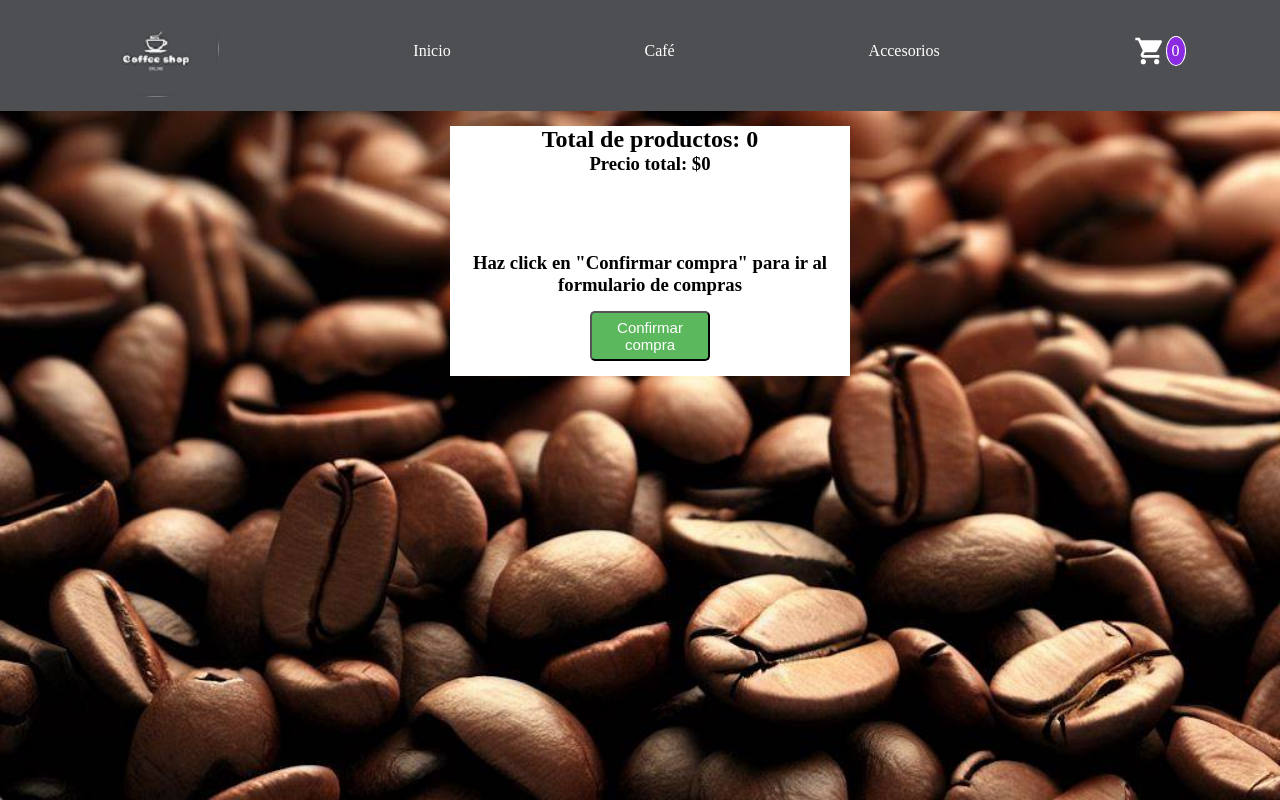
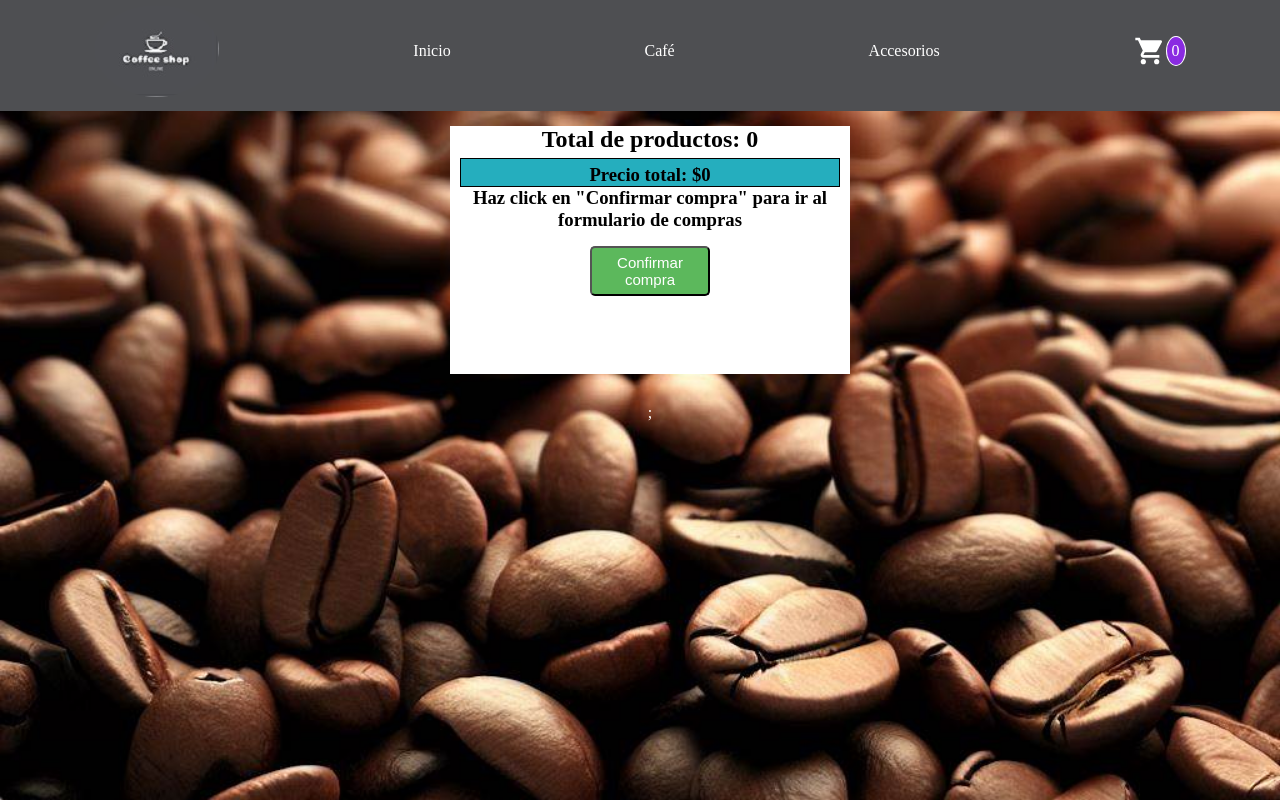
Before and after one commit to iastapenco/PF_Astapenco_React, a React (Vite) app: page /shopping in a window 1280 px wide. Built offline with nearby package versions, Linux system fonts and the light colour scheme.

Commit message:
se mejora la UI de la ShopPage

```diff
--- a/src/Pages/InicioPage/InicioPage.jsx
+++ b/src/Pages/InicioPage/InicioPage.jsx
@@ -25,8 +25,6 @@ const InicioPage = () => {
 
   return (
     <div className="container">
-      <ListItemContainer greetings="Bienvenido nuevamente" userName="Pedro" />
-
       {products.map((product) => {
         return (
           <div className="product_container">
--- a/src/Pages/InicioPage/inicio.css
+++ b/src/Pages/InicioPage/inicio.css
@@ -11,7 +11,7 @@
   gap: 12px;
   align-items: center;
   align-content: center;
-  margin: 15px 5px;
+  margin: 25px 5px;
 }
 
 .card {
--- a/src/Pages/ShopPage/ShopPage.jsx
+++ b/src/Pages/ShopPage/ShopPage.jsx
@@ -1,6 +1,7 @@
 import React, { useContext, useState } from "react";
 import { CartContext } from "../../Context/CartContext";
 import FormularioCompras from "../../components/FormularioCompras/FormularioCompras";
+
 const ShopPage = () => {
   const [cart, setCart] = useContext(CartContext);
   const [formulario, setFormulario] = useState(false);
@@ -12,14 +13,41 @@ const ShopPage = () => {
     (acc, curr) => acc + curr.quantity * curr.precio,
     0
   );
-
+  console.log(cart);
   return (
     <>
       {!formulario ? (
         <div className="cart-container">
           <div>
             <h2>Total de productos: {quantity}</h2>
-            <h3>Precio total: ${totalPrice}</h3>
+
+            <div>
+              {cart.map((product) => {
+                return (
+                  <div className="ProductsCart" key={product.id}>
+                    <h4>{`${product.name}: ${product.quantity} x $${product.precio}`}</h4>
+                    <img
+                      src={product.img}
+                      style={{ width: 75, height: 50, paddingTop: 5 }}
+                    />
+                  </div>
+                );
+              })}
+              <h3
+                style={{
+                  paddingTop: 5,
+                  border: "1px solid black",
+                  boxSizing: "borderBox",
+                  backgroundColor: "#25AEBE",
+                  marginLeft: 10,
+                  marginTop: 5,
+                  marginRight: 10,
+                }}
+              >
+                Precio total: ${totalPrice}
+              </h3>
+            </div>
+
             <div className="btn-container">
               <h3>
                 Haz click en "Confirmar compra" para ir al formulario de compras
@@ -34,7 +62,7 @@ const ShopPage = () => {
           </div>
         </div>
       ) : null}
-      {formulario ? <FormularioCompras /> : null}
+      {formulario ? <FormularioCompras /> : null};
     </>
   );
 };
--- a/src/components/CardProductDetails/CardProductDetails.jsx
+++ b/src/components/CardProductDetails/CardProductDetails.jsx
@@ -25,7 +25,13 @@ const CardProducts = ({ data }) => {
       } else {
         return [
           ...currProducts,
-          { id: data.id, quantity: 1, precio: data.precio },
+          {
+            id: data.id,
+            quantity: 1,
+            precio: data.precio,
+            name: data.name,
+            img: data.img,
+          },
         ];
       }
     });
--- a/src/index.css
+++ b/src/index.css
@@ -17,9 +17,9 @@ body {
 
 #root {
     width: 100%;
-    display: grid;
-    grid-template-columns: repeat(3, 1fr);
-    gap: 15px;
+    display: flex;
+    flex-wrap: wrap;
+    gap: 1rem;
 }
 
 .btn {
@@ -91,23 +91,24 @@ body {
 }
 
 .cart-container {
-    position: relative;
+    flex-basis: 20rem;
+    flex-grow: 1;
+    flex-wrap: wrap;
+    gap: 1rem;
     display: flex;
+    flex-direction: row;
     justify-content: center;
     width: 400px;
-    height: 250px;
+    min-height: 100%;
     margin: 30px 450px;
     background-color: white;
     color: black;
-    grid-column: 2/3;
 
 }
 
 .btn-container {
     width: 100%;
-    position: absolute;
-    bottom: 15px;
-    left: 0;
+    flex-grow: 1;
 }
 
 .btn-checkout {
@@ -119,3 +120,17 @@ body {
     border-radius: 5px;
     margin-top: 15px;
 }
+
+.ProductsCart {
+    display: flex;
+    flex-direction: row;
+    align-items: center;
+    justify-content: center;
+    gap: 5px;
+    flex-basis: 10rem;
+    flex-grow: 1;
+    max-width: 95%;
+    border: 1px solid black;
+    margin-top: 5px;
+    margin-left: 10px;
+}
```
